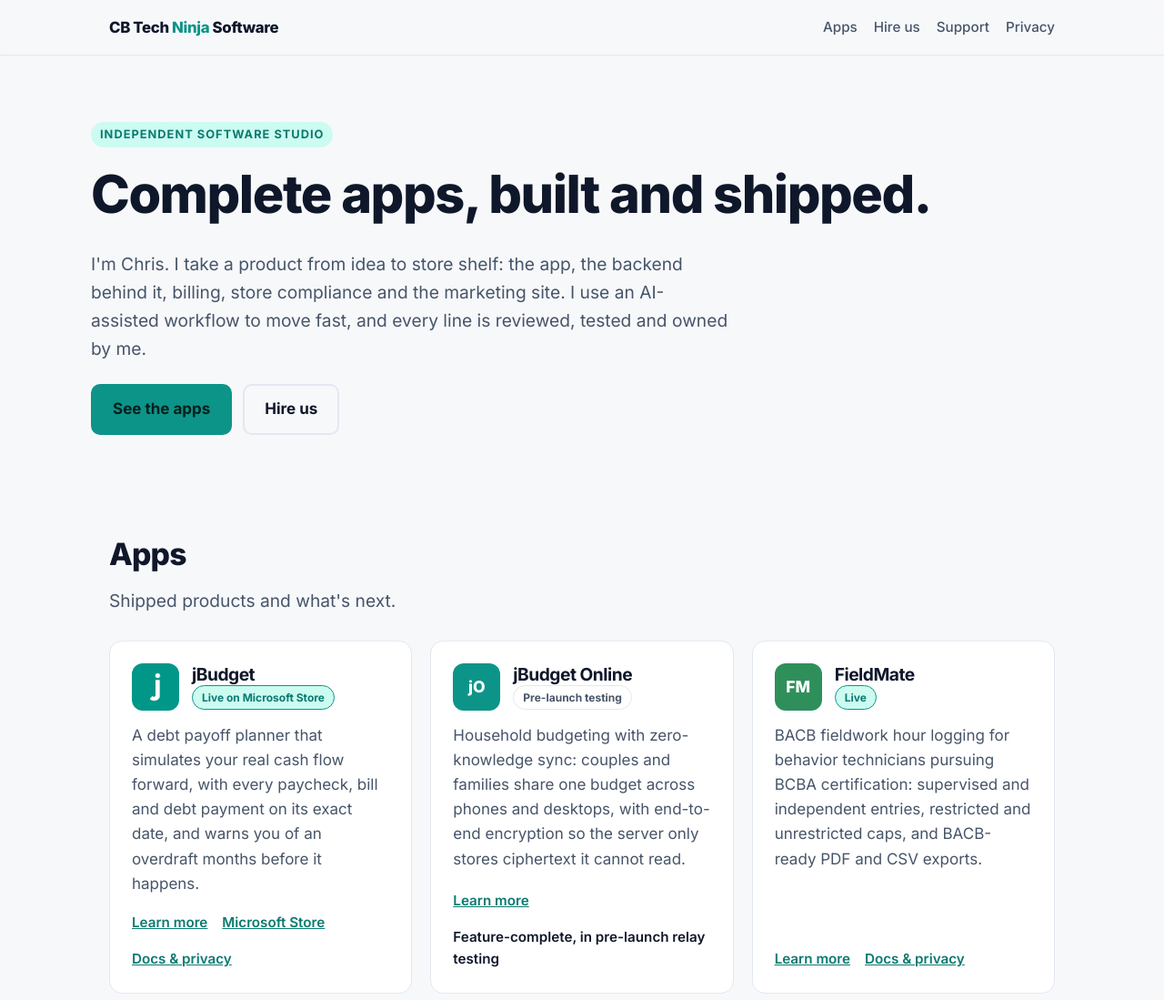
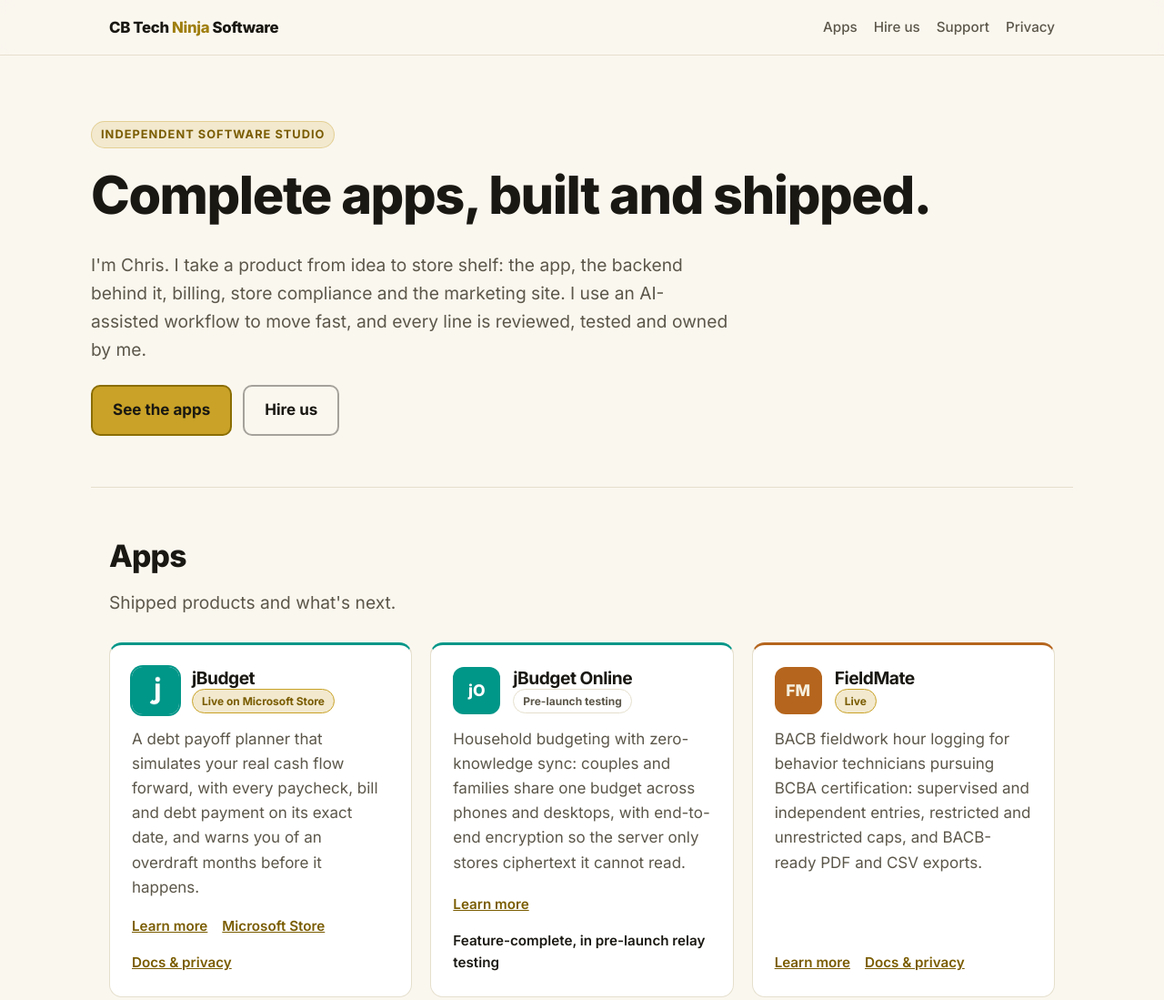
Before and after one commit to CB-Tech-Ninja-Software/cbtechninja-site, a plain HTML site: page index.html in a window 1280 px wide. Shown: the top 1099 px of the page at 91% size. Drawn offline with Linux system fonts and the light colour scheme.

Commit message:
Restyle: black and gold company look, per-app themes, light/dark variants
Co-Authored-By: Claude Sonnet 5.5 <noreply@anthropic.com>
(cherry picked from commit fc4f22599b28559abc346520894b37955e124581)

```diff
--- a/index.html
+++ b/index.html
@@ -24,19 +24,19 @@
 <h2>Apps</h2>
 <p class="lead" style="margin-bottom:28px">Shipped products and what's next.</p>
 <div class="grid">
-<article class="card"><div class="top"><img src="images/jbudget-icon.png" alt="jBudget app icon" width="52" height="52"><div><h3><a href="apps/jbudget.html" style="color:inherit;text-decoration:none">jBudget</a></h3><span class="badge live">Live on Microsoft Store</span></div></div>
+<article class="card app jbudget"><div class="top"><img src="images/jbudget-icon.png" alt="jBudget app icon" width="52" height="52"><div><h3><a href="apps/jbudget.html" style="color:inherit;text-decoration:none">jBudget</a></h3><span class="badge live">Live on Microsoft Store</span></div></div>
 <p>A debt payoff planner that simulates your real cash flow forward, with every paycheck, bill and debt payment on its exact date, and warns you of an overdraft months before it happens.</p>
 <div class="links"><a href="apps/jbudget.html">Learn more</a><a href="https://apps.microsoft.com/detail/9p0l066r3mtp?hl=en-US&amp;gl=US">Microsoft Store</a><a href="https://cb-tech-ninja-software.github.io/jbudget-docs/">Docs &amp; privacy</a></div></article>
-<article class="card"><div class="top"><div class="glyph" style="background:#0d9488" aria-hidden="true">jO</div><div><h3><a href="apps/jbudget-online.html" style="color:inherit;text-decoration:none">jBudget Online</a></h3><span class="badge">Pre-launch testing</span></div></div>
+<article class="card app jbudget"><div class="top"><div class="glyph t-jbudget" aria-hidden="true">jO</div><div><h3><a href="apps/jbudget-online.html" style="color:inherit;text-decoration:none">jBudget Online</a></h3><span class="badge">Pre-launch testing</span></div></div>
 <p>Household budgeting with zero-knowledge sync: couples and families share one budget across phones and desktops, with end-to-end encryption so the server only stores ciphertext it cannot read.</p>
 <div class="links"><a href="apps/jbudget-online.html">Learn more</a><span>Feature-complete, in pre-launch relay testing</span></div></article>
-<article class="card"><div class="top"><div class="glyph" style="background:#2f8f5b" aria-hidden="true">FM</div><div><h3><a href="apps/fieldmate.html" style="color:inherit;text-decoration:none">FieldMate</a></h3><span class="badge live">Live</span></div></div>
+<article class="card app fieldmate"><div class="top"><div class="glyph t-fieldmate" aria-hidden="true">FM</div><div><h3><a href="apps/fieldmate.html" style="color:inherit;text-decoration:none">FieldMate</a></h3><span class="badge live">Live</span></div></div>
 <p>BACB fieldwork hour logging for behavior technicians pursuing BCBA certification: supervised and independent entries, restricted and unrestricted caps, and BACB-ready PDF and CSV exports.</p>
 <div class="links"><a href="apps/fieldmate.html">Learn more</a><a href="https://cb-tech-ninja-software.github.io/fieldmate-docs/">Docs &amp; privacy</a></div></article>
-<article class="card"><div class="top"><div class="glyph" style="background:#334155" aria-hidden="true">FS</div><div><h3><a href="apps/fitsize.html" style="color:inherit;text-decoration:none">FitSize</a></h3><span class="badge">Coming soon &middot; Mac App Store</span></div></div>
+<article class="card app fitsize"><div class="top"><div class="glyph t-fitsize" aria-hidden="true">FS</div><div><h3><a href="apps/fitsize.html" style="color:inherit;text-decoration:none">FitSize</a></h3><span class="badge">Coming soon &middot; Mac App Store</span></div></div>
 <p>Make a PDF or photo fit an upload limit. Pick a size, get a copy that fits, all on your Mac.</p>
 <div class="links"><a href="apps/fitsize.html">Learn more</a></div></article>
-<article class="card"><div class="top"><div class="glyph" style="background:#475569" aria-hidden="true">FC</div><div><h3><a href="apps/fitclip.html" style="color:inherit;text-decoration:none">FitClip</a></h3><span class="badge">Coming soon &middot; Mac App Store</span></div></div>
+<article class="card app fitclip"><div class="top"><div class="glyph t-fitclip" aria-hidden="true">FC</div><div><h3><a href="apps/fitclip.html" style="color:inherit;text-decoration:none">FitClip</a></h3><span class="badge">Coming soon &middot; Mac App Store</span></div></div>
 <p>Make a video fit the limit for Discord, email or WhatsApp, at the best quality that still fits.</p>
 <div class="links"><a href="apps/fitclip.html">Learn more</a></div></article>
 </div>
--- a/style.css
+++ b/style.css
@@ -1,11 +1,49 @@
+/* CB Tech Ninja Software — black & gold company look.
+   Dark is the default; light (cream/white + same gold) via prefers-color-scheme.
+   App pages add <body class="theme-APP"> to swap the accent/surface tokens only;
+   header, brand and footer stay on the --co-* company tokens. */
 :root{
-  --bg:#f7f8fa;--surface:#fff;--ink:#0f172a;--ink-soft:#475569;--line:#e2e8f0;
-  --accent:#0d9488;--accent-ink:#0b7a70;--accent-soft:#ccfbf1;--dark:#0b1220;--on-dark:#e6edf7;
+  /* company tokens (header/footer always use these) */
+  --co-bg:#0b0b0d;--co-ink:#f2efe6;--co-soft:#a9a69c;--co-line:#26262a;--co-gold:#c9a227;--co-gold-ink:#e0c25a;
+  /* page tokens (themes override these) */
+  --bg:#0b0b0d;--surface:#141416;--ink:#f2efe6;--ink-soft:#a9a69c;--line:#26262a;
+  --accent:#c9a227;--on-accent:#0b0b0d;--accent-ink:#e0c25a;--accent-edge:#c9a227;--soft-pct:14%;
+  --accent-soft:color-mix(in srgb,var(--accent) var(--soft-pct),var(--bg));
+  --band:#141416;--on-band:#f2efe6;--band-soft:#c9c5b8;
+  --accent-dk:#c9a227;--on-accent-dk:#0b0b0d;
+  --app:#c9a227;--on-app:#0b0b0d;
   --radius:14px;
 }
-@media (prefers-color-scheme:dark){
-  :root{--bg:#0b1220;--surface:#121a2b;--ink:#e6edf7;--ink-soft:#a3b1c6;--line:#22304a;
-    --accent:#2dd4bf;--accent-ink:#5eead4;--accent-soft:#0f3b3a;--dark:#070c16;}
+@media (prefers-color-scheme:light){
+  :root{
+    --co-bg:#faf7ef;--co-ink:#1a1812;--co-soft:#5c574a;--co-line:#e5dfcd;--co-gold:#a07f10;--co-gold-ink:#7a5c00;
+    --bg:#faf7ef;--surface:#ffffff;--ink:#1a1812;--ink-soft:#5c574a;--line:#e5dfcd;
+    --accent:#c9a227;--on-accent:#1a1812;--accent-ink:#7a5c00;--accent-edge:#8a6d00;--soft-pct:16%;
+    --band:#0b0b0d;
+  }
+}
+/* ---- per-app themes: tokens only ---- */
+body.theme-jbudget{--bg:#090D16;--surface:#131B2E;--ink:#F1F5F9;--ink-soft:#94A3B8;--line:#1E293B;
+  --accent:#26A69A;--on-accent:#04201d;--accent-ink:#80CBC4;--accent-edge:#26A69A;--band:#0F172A;
+  --accent-dk:#26A69A;--on-accent-dk:#04201d;--app:#009688;--on-app:#fff}
+body.theme-fieldmate{--bg:#241a12;--surface:#2f2218;--ink:#f3ead9;--ink-soft:#cdbfa9;--line:#43352a;
+  --accent:#c97636;--on-accent:#1a110a;--accent-ink:#e39a5d;--accent-edge:#c97636;--band:#1a110a;
+  --accent-dk:#c97636;--on-accent-dk:#1a110a;--app:#B5651D;--on-app:#F5EEDC}
+body.theme-fitsize{--bg:#0a0f1c;--surface:#121a2e;--ink:#eef2fb;--ink-soft:#a3afc7;--line:#1f2a44;
+  --accent:#60a5fa;--on-accent:#08162b;--accent-ink:#93c5fd;--accent-edge:#60a5fa;--band:#0f1a33;
+  --accent-dk:#60a5fa;--on-accent-dk:#08162b;--app:#2563eb;--on-app:#fff}
+body.theme-fitclip{--bg:#0e0b19;--surface:#171229;--ink:#f3f0fb;--ink-soft:#b0a8c9;--line:#2a2342;
+  --accent:#a78bfa;--on-accent:#160c33;--accent-ink:#c4b5fd;--accent-edge:#a78bfa;--band:#1b1433;
+  --accent-dk:#a78bfa;--on-accent-dk:#160c33;--app:#7c3aed;--on-app:#fff}
+@media (prefers-color-scheme:light){
+  body.theme-jbudget{--bg:#F8FAFC;--surface:#ffffff;--ink:#0F172A;--ink-soft:#475569;--line:#E2E8F0;
+    --accent:#00796B;--on-accent:#ffffff;--accent-ink:#00695C;--accent-edge:#00796B;--band:#0B3A36}
+  body.theme-fieldmate{--bg:#F5EEDC;--surface:#fbf7ec;--ink:#3D2B1F;--ink-soft:#6b5a4a;--line:#d9cfb8;
+    --accent:#A85A15;--on-accent:#ffffff;--accent-ink:#8a4a0f;--accent-edge:#A85A15;--band:#3D2B1F}
+  body.theme-fitsize{--bg:#f6f8fd;--surface:#ffffff;--ink:#0f172a;--ink-soft:#475569;--line:#dfe5f1;
+    --accent:#1d4ed8;--on-accent:#ffffff;--accent-ink:#1d4ed8;--accent-edge:#1d4ed8;--band:#13234f}
+  body.theme-fitclip{--bg:#f8f6fe;--surface:#ffffff;--ink:#1a1230;--ink-soft:#524a6b;--line:#e5dff5;
+    --accent:#6d28d9;--on-accent:#ffffff;--accent-ink:#6d28d9;--accent-edge:#6d28d9;--band:#2a1659}
 }
 *{box-sizing:border-box}
 html{scroll-behavior:smooth}
@@ -13,12 +51,12 @@ body{margin:0;background:var(--bg);color:var(--ink);font:17px/1.6 "Inter",system
 img{max-width:100%;height:auto;display:block}
 a{color:var(--accent-ink)}
 .wrap{max-width:1080px;margin:0 auto;padding:0 20px}
-header.site{position:sticky;top:0;z-index:10;background:color-mix(in srgb,var(--bg) 88%,transparent);backdrop-filter:blur(8px);border-bottom:1px solid var(--line)}
+header.site{position:sticky;top:0;z-index:10;background:color-mix(in srgb,var(--co-bg) 90%,transparent);backdrop-filter:blur(8px);border-bottom:1px solid var(--co-line)}
 header.site .wrap{display:flex;align-items:center;justify-content:space-between;gap:16px;min-height:60px;flex-wrap:wrap}
-.brand{font-weight:800;letter-spacing:-.02em;color:var(--ink);text-decoration:none;font-size:1.05rem}
-.brand span{color:var(--accent)}
-nav a{color:var(--ink-soft);text-decoration:none;margin-left:18px;font-size:.95rem;font-weight:500}
-nav a:hover{color:var(--ink)}
+.brand{font-weight:800;letter-spacing:-.02em;color:var(--co-ink);text-decoration:none;font-size:1.05rem}
+.brand span{color:var(--co-gold)}
+nav a{color:var(--co-soft);text-decoration:none;margin-left:18px;font-size:.95rem;font-weight:500}
+nav a:hover{color:var(--co-gold-ink)}
 h1,h2,h3{line-height:1.15;letter-spacing:-.025em;margin:0 0 .5em}
 h1{font-size:clamp(2.1rem,6vw,3.6rem);font-weight:800}
 h2{font-size:clamp(1.55rem,4vw,2.1rem);font-weight:750}
@@ -28,10 +66,10 @@ p{margin:0 0 1em}
 .eyebrow{display:inline-block;font-size:.8rem;font-weight:700;letter-spacing:.08em;text-transform:uppercase;color:var(--accent-ink);background:var(--accent-soft);padding:4px 10px;border-radius:99px;margin-bottom:18px}
 .hero{padding:72px 0 56px}
 section{padding:56px 0}
-.btn{display:inline-block;background:var(--accent);color:#04201d;font-weight:700;padding:12px 22px;border-radius:10px;text-decoration:none;border:2px solid var(--accent)}
+.btn{display:inline-block;background:var(--accent);color:var(--on-accent);font-weight:700;padding:12px 22px;border-radius:10px;text-decoration:none;border:2px solid var(--accent-edge)}
 .btn:hover{filter:brightness(1.08)}
-.btn.ghost{background:transparent;color:var(--ink);border-color:var(--line)}
-.btn.ghost:hover{border-color:var(--accent)}
+.btn.ghost{background:transparent;color:var(--ink);border-color:color-mix(in srgb,var(--ink) 38%,transparent)}
+.btn.ghost:hover{border-color:var(--accent-ink);color:var(--accent-ink);filter:none}
 .actions{display:flex;gap:12px;flex-wrap:wrap;margin-top:24px}
 .grid{display:grid;gap:20px;grid-template-columns:repeat(auto-fit,minmax(280px,1fr))}
 .card{background:var(--surface);border:1px solid var(--line);border-radius:var(--radius);padding:24px;display:flex;flex-direction:column}
@@ -42,22 +80,41 @@ section{padding:56px 0}
 .badge.live{color:var(--accent-ink);border-color:var(--accent);background:var(--accent-soft)}
 .card p{color:var(--ink-soft);flex:1}
 .links{display:flex;gap:16px;flex-wrap:wrap;font-weight:600;font-size:.95rem}
-.glyph{width:52px;height:52px;border-radius:12px;display:grid;place-items:center;font-weight:800;color:#fff;font-size:1.1rem}
+.glyph{width:52px;height:52px;border-radius:12px;display:grid;place-items:center;font-weight:800;color:var(--on-app);background:var(--app);font-size:1.1rem}
+.glyph.t-jbudget{--app:#009688;--on-app:#fff}
+.glyph.t-fieldmate{--app:#B5651D;--on-app:#F5EEDC}
+.glyph.t-fitsize{--app:#2563eb;--on-app:#fff}
+.glyph.t-fitclip{--app:#7c3aed;--on-app:#fff}
 .shots{display:grid;gap:20px;grid-template-columns:2fr 1fr;align-items:start;margin-top:32px}
-.shots img{border:1px solid var(--line);border-radius:var(--radius);box-shadow:0 10px 30px rgba(2,8,23,.12)}
-.band{background:var(--dark);color:var(--on-dark)}
-.band .lead{color:#a3b1c6}
-.band .btn.ghost{color:var(--on-dark);border-color:#2b3b57}
+.shots img{border:1px solid var(--line);border-radius:var(--radius);box-shadow:0 10px 30px rgba(0,0,0,.18)}
+.band{background:var(--band);color:var(--on-band);border-top:1px solid var(--line);--accent:var(--accent-dk);--on-accent:var(--on-accent-dk);--accent-edge:var(--accent-dk);--accent-ink:var(--accent-dk)}
+.band h1,.band h2,.band h3{color:var(--on-band)}
+.band .lead{color:var(--band-soft)}
+.band .btn.ghost{color:var(--on-band);border-color:rgba(242,239,230,.45)}
+.band .btn.ghost:hover{color:var(--accent-dk);border-color:var(--accent-dk)}
 ul.ticks{list-style:none;padding:0;margin:0 0 1em}
 ul.ticks li{padding-left:28px;position:relative;margin-bottom:.5em}
 ul.ticks li::before{content:"✓";position:absolute;left:0;color:var(--accent-ink);font-weight:800}
-footer{border-top:1px solid var(--line);padding:32px 0;color:var(--ink-soft);font-size:.92rem}
+footer{border-top:1px solid var(--co-line);padding:32px 0;color:var(--co-soft);font-size:.92rem}
 footer .wrap{display:flex;justify-content:space-between;gap:12px;flex-wrap:wrap}
-footer a{color:var(--ink-soft)}
+footer a{color:var(--co-soft)}
+footer a:hover{color:var(--co-gold-ink)}
 .prose{max-width:46rem}
 .prose h2{margin-top:1.6em;font-size:1.4rem}
 .page-head{padding:56px 0 8px}
 .note{background:var(--accent-soft);border-radius:var(--radius);padding:16px 20px;color:var(--ink)}
+a:hover{filter:brightness(1.12)}
+.btn:focus-visible,a:focus-visible{outline:2px solid var(--accent-ink);outline-offset:3px}
+.eyebrow{border:1px solid color-mix(in srgb,var(--accent) 35%,transparent)}
+/* thin gold rule under the hero on company pages */
+.hero{border-bottom:1px solid var(--line)}
+/* app pages: hero follows the app's colours */
+body[class*="theme-"] .page-head{margin-top:28px;padding:36px 28px 28px;border:1px solid var(--line);border-top:3px solid var(--accent);border-radius:var(--radius);background:linear-gradient(160deg,color-mix(in srgb,var(--accent) 16%,var(--surface)),var(--surface) 70%)}
+body[class*="theme-"] h2{border-left:3px solid var(--accent);padding-left:12px}
+/* index cards: app colour on the tile + top edge */
+.card.app{border-top:3px solid var(--app)}
+.card.app .top img{box-shadow:0 0 0 2px var(--app)}
+.card.app.jbudget{--app:#009688}.card.app.fieldmate{--app:#B5651D}.card.app.fitsize{--app:#2563eb}.card.app.fitclip{--app:#7c3aed}
 @media (max-width:640px){
   .hero{padding:44px 0 32px}section{padding:40px 0}
   .shots{grid-template-columns:1fr}
```
Also changed, not shown: apps/fieldmate.html (+2 -2 lines), apps/fitclip.html (+1 -1 lines), apps/fitsize.html (+1 -1 lines), apps/jbudget-online.html (+2 -2 lines), apps/jbudget.html (+1 -1 lines).
